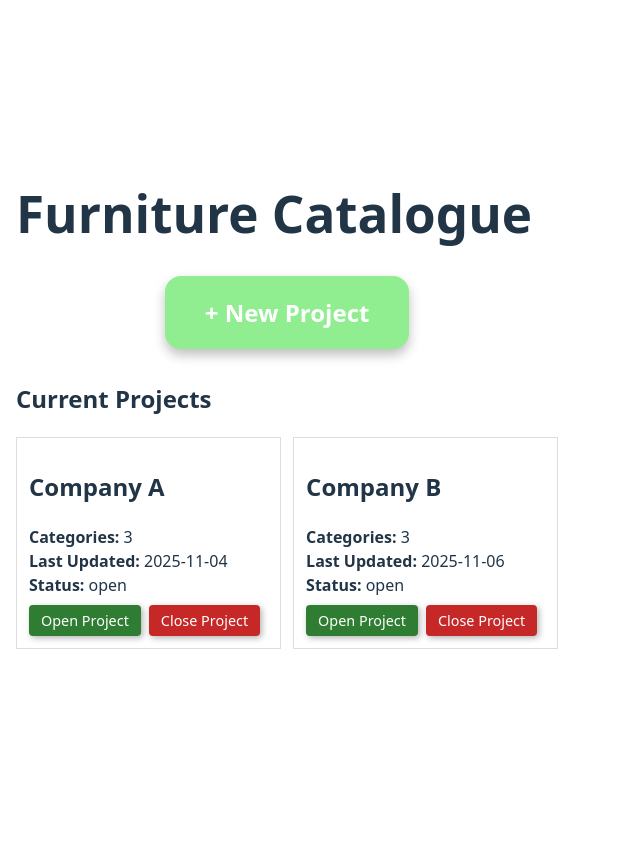
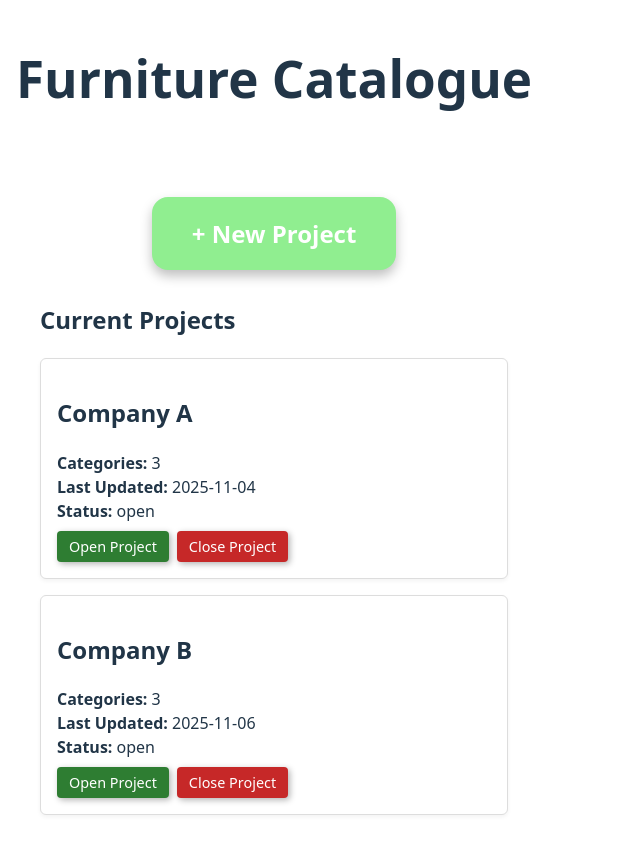
Before and after one commit to JuliaK-97/Furniture-Catalogue-SPA, a React (Vite) app in the folder frontend/: page / in a window 1280 px wide. Shown: the whole page, without its empty margins (0-640 px from the left). Before the commit the page ends 800 px from the top, so only its background shows below. Built offline with nearby package versions, Linux system fonts and the light colour scheme.

Commit message:
Epic 1: Dashboard scaffold complete — routing, project cards, and placeholders working

```diff
--- a/frontend/src/pages/AuditLogs.jsx
+++ b/frontend/src/pages/AuditLogs.jsx
@@ -0,0 +1,8 @@
+export default function AuditLogs() {
+  return (
+    <div>
+      <h1>Adding items</h1>
+      <p>Placeholder for Epic 5 stories.</p>
+    </div>
+  )
+}
--- a/frontend/src/pages/CategorySelection.jsx
+++ b/frontend/src/pages/CategorySelection.jsx
@@ -4,5 +4,5 @@ export default function CategorySelection() {
       <h1>Category Selection</h1>
       <p>Placeholder for Epic 2 stories.</p>
     </div>
-  )
+  );
 }
--- a/frontend/src/pages/Dashboard.jsx
+++ b/frontend/src/pages/Dashboard.jsx
@@ -1,62 +1,73 @@
-
-import { useState } from 'react'
-import { useNavigate } from 'react-router-dom'
-import '../styles/button.css'
+import { useState } from 'react';
+import { useNavigate } from 'react-router-dom';
+import '../styles/button.css';
+import '../styles/dashboard.css';
 
 
 const initialProjects = [
-  { id: 'p-01', name: 'Company A', items: 165, categories: 3, lastUpdated: '2025-11-04', status: 'open' },
-  { id: 'p-02', name: 'Company B', items: 500, categories: 3, lastUpdated: '2025-11-06', status: 'open' }
-]
+  {
+    id: 'p-01',
+    name: 'Company A',
+    items: 165,
+    categories: 3,
+    lastUpdated: '2025-11-04',
+    status: 'open'
+  },
+  {
+    id: 'p-02',
+    name: 'Company B',
+    items: 500,
+    categories: 3,
+    lastUpdated: '2025-11-06',
+    status: 'open'
+  }
+];
 
 export default function Dashboard() {
-  const [projects, setProjects] = useState(initialProjects)
-   const navigate = useNavigate()
+  const [projects, setProjects] = useState(initialProjects);
+  const navigate = useNavigate();
 
   const handleClose = (id) => {
     setProjects(prev =>
       prev.map(p =>
         p.id === id ? { ...p, status: 'closed' } : p
       )
-    )
-  }
+    );
+  };
 
   const handleOpen = (project) => {
-    if (project.status === 'closed') {
-      // Closed project → read-only catalogue view
-      navigate(`/catalogue/${project.id}?mode=readonly`)
-    } else {
-      // Open project → editable catalogue view
-      navigate(`/catalogue/${project.id}?mode=edit`)
-    }
-  }
+    const path = project.status === 'closed'
+      ? `/catalogue/${project.id}?mode=readonly`
+      : `/catalogue/${project.id}`;
+    navigate(path);
+  };
+
   const handleCreateProject = () => {
-    const name = prompt("Enter a name for the new project:")
-    if (!name) return
+    const name = prompt("Enter a name for the new project:");
+    if (!name) return;
 
     const newProject = {
-      id: `p-${projects.length + 1}`,
+      id: `p-${Date.now()}`,
       name,
       items: 0,
       categories: 0,
       lastUpdated: new Date().toISOString().split('T')[0],
       status: 'open'
-    }
+    };
 
-    setProjects(prev => [...prev, newProject])
-    navigate(`/categories/new`)
-  }
-
+    setProjects(prev => [...prev, newProject]);
+    navigate('/categories/new');
+  };
 
   return (
-    <div>
+    <div className="dashboard-container">
     <button className="btn-new" onClick={handleCreateProject}>
       + New Project
     </button>
     <h2>Current Projects</h2>
-      <div style={{ display: 'grid', gap: 12, gridTemplateColumns: 'repeat(2, 1fr)' }}>
+    <div className="project-grid">
       {projects.map(p => (
-          <div key={p.id} style={{ border: '1px solid #ddd', padding: 12 }}>
+        <div key={p.id} className="project-card">
           <h2>{p.name}</h2>
           <strong>Categories:</strong> {p.categories}<br />
           <strong>Last Updated:</strong> {p.lastUpdated}<br />
@@ -77,5 +88,5 @@ export default function Dashboard() {
       ))}
     </div>
   </div>
-  )
+ );
 }
--- a/frontend/src/pages/ErrorPage.jsx
+++ b/frontend/src/pages/ErrorPage.jsx
@@ -0,0 +1,8 @@
+export default function ErrorPage() {
+  return (
+    <div>
+      <h1>Adding items</h1>
+      <p>Placeholder for Epic 5 stories.</p>
+    </div>
+  )
+}
--- a/frontend/src/pages/Login.jsx
+++ b/frontend/src/pages/Login.jsx
@@ -0,0 +1,8 @@
+export default function Login() {
+  return (
+    <div>
+      <h1>Adding items</h1>
+      <p>Placeholder for Epic 5 stories.</p>
+    </div>
+  )
+}
--- a/frontend/src/pages/ProjectCatalogue.jsx
+++ b/frontend/src/pages/ProjectCatalogue.jsx
@@ -1,16 +1,15 @@
-import { useParams, useSearchParams } from "react-router-dom"
+import { useParams, useSearchParams } from 'react-router-dom';
+
 export default function ProjectCatalogue() {
-    const { projectId } = useParams()
-    const [searchParams] = useSearchParams()
-    const mode = searchParams.get('mode')
+  const { projectId } = useParams();
+  const [searchParams] = useSearchParams();
+  const mode = searchParams.get('mode');
+
   return (
     <div>
       <h1>Project Catalogue: {projectId}</h1>
-      {mode === 'readonly' ? (
-        <p> This project is closed. Read-only view</p>
-      ): (
-        <p> This project is open. You can edit or delete items</p>
-      )}
+      <p>Status: {mode === 'readonly' ? 'Read-only' : 'Editable'}</p>
+      <p><em>Placeholder for Epic 6: Project Catalogue View</em></p>
     </div>
-  )
+  );
 }
--- a/frontend/src/routes.jsx
+++ b/frontend/src/routes.jsx
@@ -1,45 +1,33 @@
+import { createBrowserRouter } from 'react-router-dom';
 import App from './App.jsx';
+
+// Pages
 import Dashboard from './pages/Dashboard.jsx';
 import CategorySelection from './pages/CategorySelection.jsx';
-import ItemCatalogue from './pages/ItemCatalogue.jsx';   // unified browse + search
+import ItemCatalogue from './pages/ItemCatalogue.jsx'; // unified browse + search
 import ItemDetail from './pages/ItemDetail.jsx';
 import AddItem from './pages/AddItem.jsx';
 import ProjectCatalogue from './pages/ProjectCatalogue.jsx';
 import Login from './pages/Login.jsx';
 import AuditLogs from './pages/AuditLogs.jsx';
 import ErrorPage from './pages/ErrorPage.jsx';
-import { createBrowserRouter } from "react-router-dom";
-
-import { Route } from 'react-router-dom';
-
 
 const routes = createBrowserRouter([
   {
-    path: "/",
+    path: '/',
     element: <App />,
+    errorElement: <ErrorPage />,
     children: [
-      // Epic 1: Dashboard
       { index: true, element: <Dashboard /> },
-
-      // Epic 2: Category Selection
-      { path: "categories/:projectId", element: <CategorySelection /> },
-
-      // Epic 3: Item Catalogue
-      { path: "items", element: <ItemCatalogue /> },
-      { path: "items/:itemId", element: <ItemDetail /> },
-
-      // Epic 5: Add New Item
-      { path: "add-item", element: <AddItem /> },
-
-      // Epic 6: Project Catalogue View
-      { path: "catalogue/:projectId", element: <ProjectCatalogue /> },
-
-      // Epic 7: Cross Cutting Features
-      { path: "login", element: <Login /> },
-      { path: "audit-logs", element: <AuditLogs /> },
-      { path: "*", element: <ErrorPage /> },
-    ],
-  },
+      { path: 'login', element: <Login /> },
+      { path: 'catalogue/:projectId', element: <ProjectCatalogue /> },
+      { path: 'categories/new', element: <CategorySelection /> },
+      { path: 'items', element: <ItemCatalogue /> },
+      { path: 'items/:itemId', element: <ItemDetail /> },
+      { path: 'items/new', element: <AddItem /> },
+      { path: 'audit', element: <AuditLogs /> }
+    ]
+  }
 ]);
 
 export default routes;
--- /dev/null
+++ b/frontend/src/styles/dashboard.css
@@ -0,0 +1,20 @@
+.dashboard-container {
+  max-width: 1200px;
+  margin: 0 auto;
+  padding: 24px;
+}
+
+.project-grid {
+  display: grid;
+  grid-template-columns: repeat(auto-fit, minmax(280px, 1fr));
+  gap: 16px;
+  margin-top: 16px;
+}
+
+.project-card {
+  border: 1px solid #ddd;
+  padding: 16px;
+  border-radius: 6px;
+  background-color: #fff;
+  box-shadow: 0 2px 4px rgba(0,0,0,0.05);
+}
```
Also changed, not shown: frontend/src/main.jsx (+5 -6 lines). Lines whose indentation alone changed are shown as unchanged.
